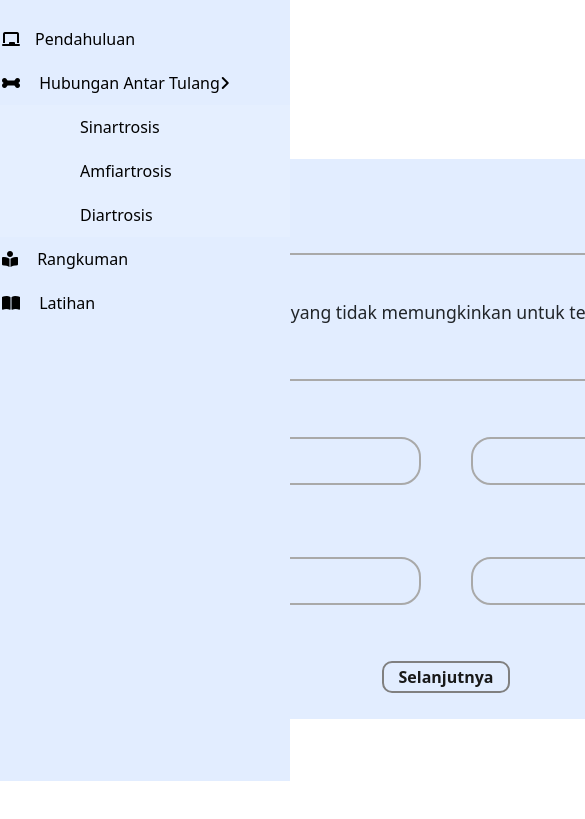
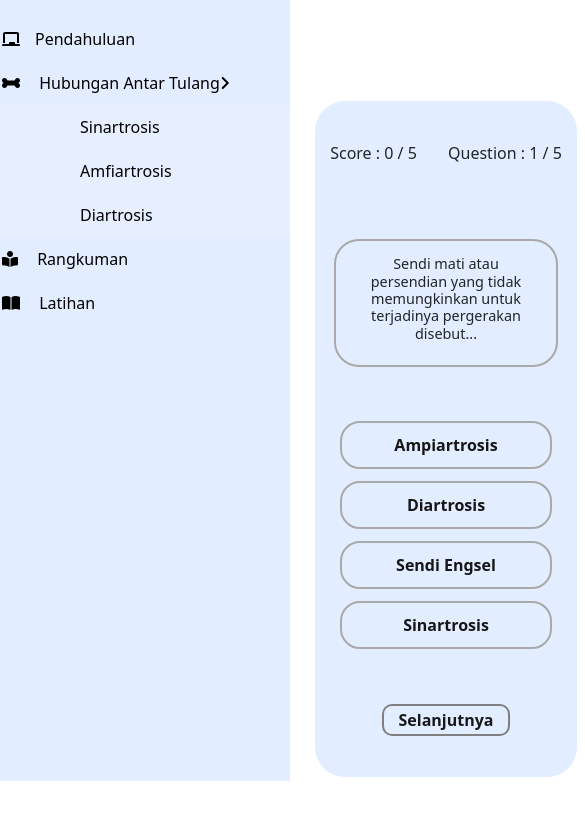
Before and after one commit to Nissaaprilia/PROYEK-PERANGKAT-LUNAK-2, a plain HTML site: page latihan.html in a window 390 px wide. Shown: the part 63-882 px from the top of the page, 585 px wide, since content can reach past the window. Drawn offline with nearby package versions, Linux system fonts and the light colour scheme.

Commit message:
menambahkan responsif game

```diff
--- a/css/konten.css
+++ b/css/konten.css
@@ -292,3 +292,31 @@
     .modal-button-container button:hover{
         background-color: rgb(83, 82, 82);
     }
+    @media(min-width : 350px) and (max-width : 700px){
+        .game-quiz-container{
+            width: 90%;
+            height: 80vh;
+         }
+         .game-details-container h1{
+             font-size: 1rem;
+         }
+
+         .game-question-container{
+             height: 8rem;
+         }
+
+         .game-question-container h1{
+             font-size: 0.9rem;
+          }
+
+         .game-options-container span{
+             width: 90%;
+         }
+         .modal-content-container{
+             width: 90%;
+             height: 25rem;
+         }
+         .modal-content-container h1{
+             font-size: 1.2rem;
+         }
+     }
```
Also changed, not shown: css/style.css (line endings or trailing spaces).
